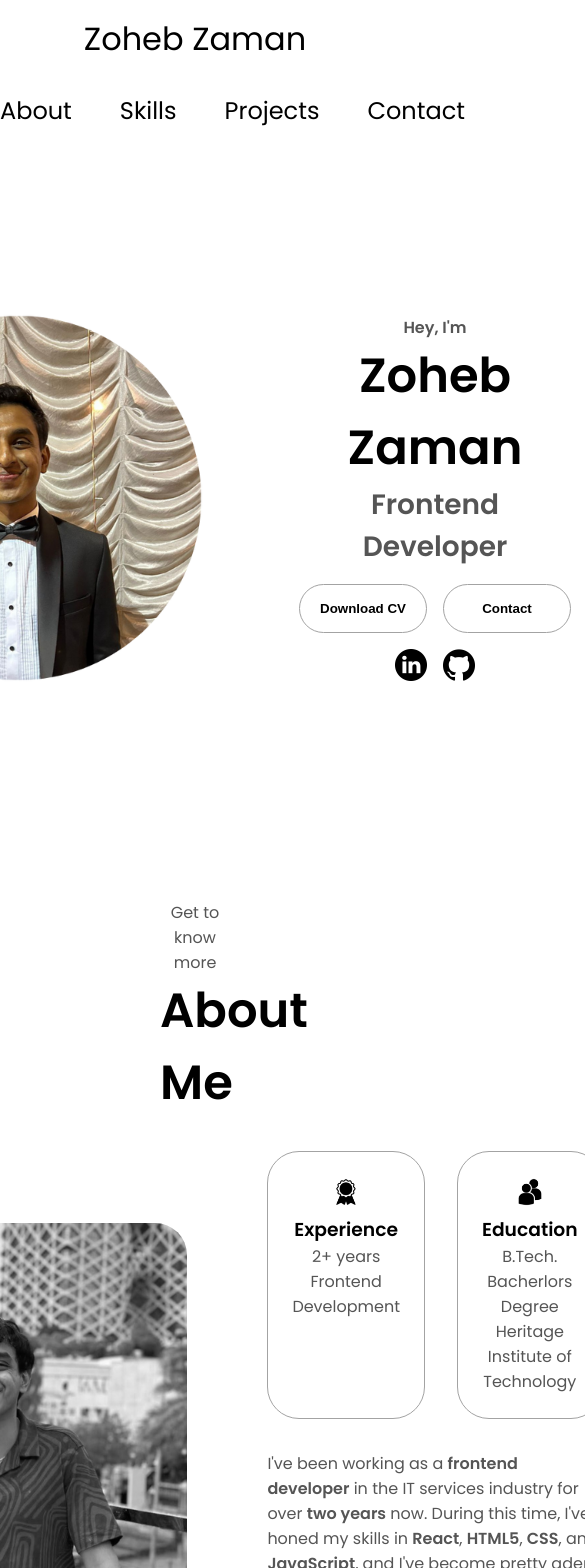
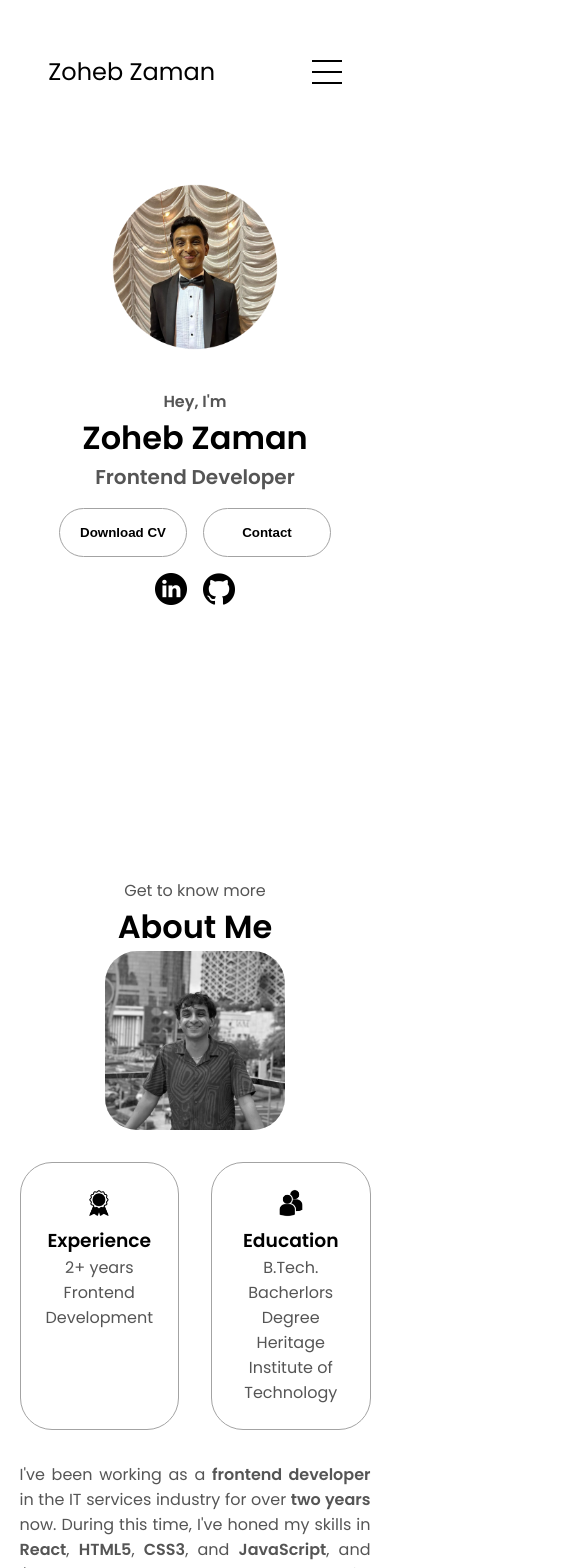
Before and after one commit to zohebzaman12/portfolio, a React (Create React App) app: page / in a window 390 px wide. Shown: the top 1568 px of the page, 585 px wide, since content can reach past the window. Built offline with nearby package versions, Linux system fonts and the light colour scheme; the HTML template or start-up script is replaced by a standard one.

Commit message:
added hamburger nav and media queries

```diff
--- a/src/App.css
+++ b/src/App.css
@@ -195,9 +195,7 @@ section {
   border: rgb(53, 53, 53) 0.1rem solid;
   border-color: rgb(163, 163, 163);
   text-align: center;
-
 }
-
 
 .skills-sub-title {
   margin-top: 20px;
@@ -215,8 +213,7 @@ section {
   flex-wrap: wrap;
 }
 
-
-article{
+article {
   display: flex;
   flex-direction: column;
   align-items: center;
@@ -296,3 +293,83 @@ footer {
 footer p {
   text-align: center;
 }
+
+/* HAMBURGER MENU */
+
+#hamburger-nav {
+  display: none;
+}
+
+.hamburger-menu {
+  position: relative;
+  display: inline-block;
+}
+
+.hamburger-icon {
+  display: flex;
+  flex-direction: column;
+  justify-content: space-between;
+  height: 24px;
+  width: 30px;
+  cursor: pointer;
+}
+
+.hamburger-icon span {
+  width: 100%;
+  height: 2px;
+  background-color: black;
+  transition: all 0.3 ease-in-out;
+}
+
+.menu-links {
+  position: absolute;
+  top: 100%;
+  right: 0;
+  background-color: white;
+  width: fit-content;
+  max-height: 0;
+  overflow: hidden;
+  transition: all 0.3 ease-in-out;
+}
+
+.menu-links a {
+  display: block;
+  padding: 10px;
+  text-align: center;
+  font-size: 1.5rem;
+  color: black;
+  text-decoration: none;
+  transition: all 0.3 ease-in-out;
+}
+
+.menu-links li {
+  list-style: none;
+}
+
+.menu-links.open {
+  max-height: 300px;
+}
+
+.hamburger-icon.open span:first-child {
+  transform: rotate(45deg) translate(10px, 5px);
+}
+
+.hamburger-icon.open span:nth-child(2) {
+  opacity: 0;
+}
+
+.hamburger-icon.open span:last-child {
+  transform: rotate(-45deg) translate(10px, -5px);
+}
+
+.hamburger-icon span:first-child {
+  transform: none;
+}
+
+.hamburger-icon span:first-child {
+  opacity: 1;
+}
+
+.hamburger-icon span:first-child {
+  transform: none;
+}
--- a/src/App.js
+++ b/src/App.js
@@ -1,17 +1,20 @@
-import React from 'react'
-import './App.css'
-import NavBar from './Components/NavBar'
-import Profile from './Components/Sections/Profile'
-import About from './Components/Sections/About'
-import Skills from './Components/Sections/Skills'
-import Projects from './Components/Sections/Projects'
-import Contact from './Components/Sections/Contact'
-import Footer from './Components/Sections/Footer'
+import React from "react";
+import "./App.css";
+import NavBar from "./Components/NavBar";
+import Profile from "./Components/Sections/Profile";
+import About from "./Components/Sections/About";
+import Skills from "./Components/Sections/Skills";
+import Projects from "./Components/Sections/Projects";
+import Contact from "./Components/Sections/Contact";
+import Footer from "./Components/Sections/Footer";
+import HamburgerNav from "./Components/Sections/HamburgerNav";
+import "./mediaqueries.css";
 
 const App = () => {
   return (
     <div>
       <NavBar />
+      <HamburgerNav />
       <Profile />
       <About />
       <Skills />
@@ -19,7 +22,7 @@ const App = () => {
       <Contact />
       <Footer />
     </div>
-  )
-}
+  );
+};
 
-export default App
+export default App;
--- a/src/Components/Sections/About.js
+++ b/src/Components/Sections/About.js
@@ -1,44 +1,62 @@
-import React from 'react'
-import aboutPic from '../../Assets/AboutPic.png'
-import experienceIcon from '../../Assets/experience.png'
-import educationIcon from '../../Assets/education.png'
-import arrowIcon from '../../Assets/arrow.png'
+import React from "react";
+import aboutPic from "../../Assets/AboutPic.png";
+import experienceIcon from "../../Assets/experience.png";
+import educationIcon from "../../Assets/education.png";
+import arrowIcon from "../../Assets/arrow.png";
 
 const About = () => {
   return (
-    <section id='about'>
-        <p className='section__text__p1'>Get to know more</p>
-        <h1 className='title'>About Me</h1>
-        <div className='section-container'>
-            <div className='section__pic-container'>
-                <img src={aboutPic} alt='profile pciture' className='about-pic'/>
+    <section id="about">
+      <p className="section__text__p1">Get to know more</p>
+      <h1 className="title">About Me</h1>
+      <div className="section-container">
+        <div className="section__pic-container">
+          <img src={aboutPic} alt="profile picture" className="about-pic" />
         </div>
-            <div className='about-details-container'>
-                <div className='about-containers'>
-                <div className='about-detail-container'>
-                    <img src={experienceIcon} className='icon' alt='Experience icon'/>
+        <div className="about-details-container">
+          <div className="about-containers">
+            <div className="about-detail-container">
+              <img
+                src={experienceIcon}
+                className="icon"
+                alt="Experience icon"
+              />
               <h3>Experience</h3>
               <p>2+ years</p>
               <p>Frontend Development</p>
             </div>
-                <div className='about-detail-container'>
-                    <img src={educationIcon} className='icon' alt='Education icon'/>
+            <div className="about-detail-container">
+              <img src={educationIcon} className="icon" alt="Education icon" />
               <h3>Education</h3>
               <p>B.Tech. Bacherlors Degree</p>
               <p>Heritage Institute of Technology</p>
             </div>
           </div>
-            <div className='text-container'>
+          <div className="text-container">
             <p>
-        I've been working as a <strong>frontend developer</strong> in the IT services industry for over <strong>two years</strong> now. During this time, I've honed my skills in <strong>React</strong>, <strong>HTML5</strong>, <strong>CSS</strong>, and <strong>JavaScript</strong>, and I've become pretty adept at Agile methodologies. I love developing efficient and user-friendly <strong>web applications</strong>, especially ones that are dynamic and responsive. I'm always eager to learn new things and keep up with the latest technologies.
+              I've been working as a <strong>frontend developer</strong> in the
+              IT services industry for over <strong>two years</strong> now.
+              During this time, I've honed my skills in <strong>React</strong>,{" "}
+              <strong>HTML5</strong>, <strong>CSS3</strong>, and{" "}
+              <strong>JavaScript</strong>, and I've become pretty adept at Agile
+              methodologies. I love developing efficient and user-friendly{" "}
+              <strong>web applications</strong>, especially ones that are
+              dynamic and responsive. I'm always eager to learn new things and
+              keep up with the latest technologies.
             </p>
           </div>
         </div>
+      </div>
+      <img
+        src={arrowIcon}
+        alt="arrow icon"
+        className="icon arrow"
+        onClick={() => {
+          window.location.href = "./#skills";
+        }}
+      />
+    </section>
+  );
+};
 
-        </div>
-        <img src={arrowIcon} alt='arrow icon' className='icon arrow' onClick={()=> {window.location.href = './#skills'}}/>
-    </section>
-  )
-}
-
-export default About
+export default About;
--- a/src/Components/Sections/Contact.js
+++ b/src/Components/Sections/Contact.js
@@ -1,33 +1,31 @@
-import React from 'react'
-import emailIcon from '../../Assets/email.png'
-import linkedinIcon from '../../Assets/linkedin.png'
+import React from "react";
+import emailIcon from "../../Assets/email.png";
+import linkedinIcon from "../../Assets/linkedin.png";
 
 const Contact = () => {
   return (
-    <section id='contact'>
-         <p className="section__text__p1">Get in touch</p>
-         <h1 className="title">Contact Me</h1>
+    <section id="contact">
+      <p className="section__text__p1">Get in touch</p>
+      <h1 className="title">Contact Me</h1>
 
-        <div className='contact-info-container'>
-            <div className='contact-info'>
-                <img
-                    src={emailIcon}
-                    className='icon'
-                    alt="Email icon"
-                />
-                <p><a href="mailto:examplemail@gmail.com">zamansheikhzoheb@gmail.com</a></p>
-            </div>
-            <div className='contact-info'>
-                <img
-                    src={linkedinIcon}
-                    className='icon'
-                    alt="LinkedIn icon"
-                />
-                <p><a href="https://www.linkedin.com">LinkedIn</a></p>
-            </div>
+      <div className="contact-info-container">
+        <div className="contact-info">
+          <img src={emailIcon} className="icon" alt="Email icon" />
+          <p>
+            <a href="mailto:zamansheikhzoheb@gmail.com">
+              zamansheikhzoheb@gmail.com
+            </a>
+          </p>
         </div>
+        <div className="contact-info">
+          <img src={linkedinIcon} className="icon" alt="LinkedIn icon" />
+          <p>
+            <a href="https://www.linkedin.com">LinkedIn</a>
+          </p>
+        </div>
+      </div>
     </section>
-  )
-}
+  );
+};
 
-export default Contact
+export default Contact;
--- /dev/null
+++ b/src/Components/Sections/HamburgerNav.js
@@ -0,0 +1,51 @@
+import React, { useState } from "react";
+
+const HamburgerNav = () => {
+  const [isOpen, setIsOpen] = useState(false);
+
+  const toggleMenu = () => {
+    setIsOpen(!isOpen);
+  };
+
+  return (
+    <nav id="hamburger-nav">
+      <div className="logo">Zoheb Zaman</div>
+      <div className="hamburger-menu">
+        <div
+          className={`hamburger-icon ${isOpen ? "open" : ""}`}
+          onClick={toggleMenu}
+        >
+          <span></span>
+          <span></span>
+          <span></span>
+        </div>
+        <div className={`menu-links ${isOpen ? "open" : ""}`}>
+          <ul>
+            <li>
+              <a href="#about" onClick={toggleMenu}>
+                About
+              </a>
+            </li>
+            <li>
+              <a href="#experience" onClick={toggleMenu}>
+                Experience
+              </a>
+            </li>
+            <li>
+              <a href="#projects" onClick={toggleMenu}>
+                Projects
+              </a>
+            </li>
+            <li>
+              <a href="#contact" onClick={toggleMenu}>
+                Contact
+              </a>
+            </li>
+          </ul>
+        </div>
+      </div>
+    </nav>
+  );
+};
+
+export default HamburgerNav;
--- a/src/Components/Sections/Projects.js
+++ b/src/Components/Sections/Projects.js
@@ -1,30 +1,51 @@
-import React from 'react'
-import projectImg1 from '../../Assets/project-1.png'
-import projectImg2 from '../../Assets/project-2.png'
-import projectImg3 from '../../Assets/project-3.png'
-import arrowIcon from '../../Assets/arrow.png'
+import React from "react";
+import projectImg1 from "../../Assets/project-1.png";
+// import projectImg2 from '../../Assets/project-2.png'
+import projectImg3 from "../../Assets/project-3.png";
+import arrowIcon from "../../Assets/arrow.png";
 
 const Projects = () => {
   return (
-    <section id='projects'>
+    <section id="projects">
       <p className="section__text__p1">Browse my Recent</p>
       <h1 className="title">Projects</h1>
-        <div className='skills-detail-container'>
-        <div className='about-containers'>
+      <div className="skills-detail-container">
+        <div className="about-containers">
           <div className="project-details-container color-container">
-                <div className='project-container'>
-                    <img src={projectImg1} alt='' class="project-img"/>
+            <div className="project-container">
+              <img src={projectImg1} alt="" class="project-img" />
               <div>
-                        <h2 class="experience-sub-title project-title">Project One</h2>
-                        <div className='btn-container'>
-                            <button className='btn'>Github</button>
-                            <button className='btn'>Live Demo</button>
+                <h2 class="experience-sub-title project-title">
+                  FitHub - A Fitness Website
+                </h2>
+                <div className="btn-container">
+                  <button
+                    className="btn"
+                    onClick={() =>
+                      window.open(
+                        "https://github.com/zohebzaman12/FitHub",
+                        "_blank"
+                      )
+                    }
+                  >
+                    Github
+                  </button>
+                  <button
+                    className="btn"
+                    onClick={() =>
+                      window.open(
+                        "https://zohebzaman12.github.io/FitHub/",
+                        "_blank"
+                      )
+                    }
+                  >
+                    Live Demo
+                  </button>
                 </div>
               </div>
             </div>
-
           </div>
-            <div className="project-details-container color-container">
+          {/* <div className="project-details-container color-container">
                 <div className='project-container'>
                     <img src={projectImg2} alt='' class="project-img"/>
                     <div>
@@ -36,25 +57,53 @@ const Projects = () => {
                     </div>
                 </div>
 
-            </div>
+            </div> */}
           <div className="project-details-container color-container">
-                <div className='project-container'>
-                    <img src={projectImg3} alt='' class="project-img"/>
+            <div className="project-container">
+              <img src={projectImg3} alt="" class="project-img" />
               <div>
-                        <h2 class="experience-sub-title project-title">Project One</h2>
-                        <div className='btn-container'>
-                            <button className='btn'>Github</button>
-                            <button className='btn'>Live Demo</button>
+                <h2 class="experience-sub-title project-title">
+                  Morse Code Translator
+                </h2>
+                <div className="btn-container">
+                  <button
+                    className="btn"
+                    onClick={() =>
+                      window.open(
+                        "https://github.com/zohebzaman12/text_to_morse/",
+                        "_blank"
+                      )
+                    }
+                  >
+                    Github
+                  </button>
+                  <button
+                    className="btn"
+                    onClick={() =>
+                      window.open(
+                        "https://zohebzaman12.github.io/text_to_morse/",
+                        "_blank"
+                      )
+                    }
+                  >
+                    Live Demo
+                  </button>
                 </div>
               </div>
             </div>
           </div>
         </div>
+      </div>
+      <img
+        src={arrowIcon}
+        alt="arrow icon"
+        className="icon arrow"
+        onClick={() => {
+          window.location.href = "./#contact";
+        }}
+      />
+    </section>
+  );
+};
 
-        </div>
-        <img src={arrowIcon} alt='arrow icon' className='icon arrow'onClick={()=> {window.location.href = './#contact'}}/>
-    </section>
-  )
-}
-
-export default Projects
+export default Projects;
--- a/src/Components/Sections/Skills.js
+++ b/src/Components/Sections/Skills.js
@@ -82,7 +82,6 @@ const Skills = () => {
             <h3>Material UI</h3>
           </article>
         </div>
-
       </div>
       <img
         src={arrowIcon}
--- /dev/null
+++ b/src/mediaqueries.css
@@ -0,0 +1,102 @@
+@media screen and (max-width: 1400px) {
+  #profile {
+    height: 83vh;
+    margin-bottom: 6rem;
+  }
+  .about-containers {
+    flex-wrap: wrap;
+  }
+  #contact,
+  #projects {
+    height: fit-content;
+  }
+}
+
+@media screen and (max-width: 1200px) {
+  #desktop-nav {
+    display: none;
+  }
+  #hamburger-nav {
+    display: flex;
+  }
+  #skills {
+    margin-top: 2rem;
+  }
+  #profile,
+  .section-container {
+    display: block;
+  }
+  .arrow {
+    display: none;
+  }
+  section,
+  .section-container {
+    height: fit-content;
+  }
+  section {
+    margin: 0 5%;
+  }
+  .section__pic-container {
+    width: 275px;
+    height: 275px;
+    margin: 0 auto 2rem;
+  }
+  .about-containers {
+    margin-top: 0;
+  }
+}
+
+@media screen and (max-width: 600px) {
+  #contact,
+  footer {
+    height: 40vh;
+  }
+  #profile {
+    height: 83vh;
+    margin-bottom: 0;
+  }
+  article {
+    font-size: 1rem;
+  }
+  footer nav {
+    height: fit-content;
+    margin-bottom: 2rem;
+  }
+  .about-containers,
+  .contact-info-upper-container,
+  .btn-container {
+    flex-wrap: wrap;
+  }
+  .contact-info-container {
+    margin: 0;
+  }
+  .contact-info-container p,
+  .nav-links li a {
+    font-size: 1rem;
+  }
+  .experience-sub-title {
+    font-size: 1.25rem;
+  }
+  .logo {
+    font-size: 1.5rem;
+  }
+  .nav-links {
+    flex-direction: column;
+    gap: 0.5rem;
+    text-align: center;
+  }
+  .section__pic-container {
+    width: auto;
+    height: 46vw;
+    justify-content: center;
+  }
+  .section__text__p2 {
+    font-size: 1.25rem;
+  }
+  .title {
+    font-size: 2rem;
+  }
+  .text-container {
+    text-align: justify;
+  }
+}
```
Also changed, not shown: src/Components/NavBar.js (+22 -14 lines), src/Components/Sections/Footer.js (+19 -11 lines), src/Components/Sections/Profile.js (+43 -21 lines), src/index.css (+6 -7 lines), src/Assets/project-1.png, src/Assets/project-3.png. Lines whose indentation alone changed are shown as unchanged.
